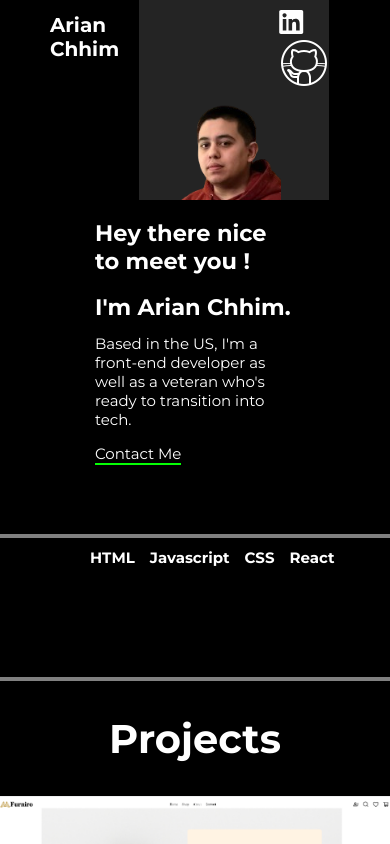
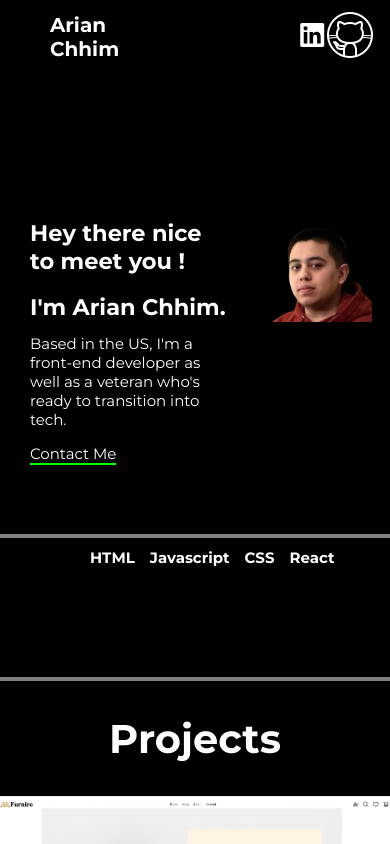
Before and after one commit to arianchhim978/Portfolio, a plain HTML site: page index.html in a window 390 px wide. Shown: the top 844 px of the page. Drawn offline with Linux system fonts and the light colour scheme.

Commit message:
made it more mobile friendly

```diff
--- a/style.css
+++ b/style.css
@@ -114,20 +114,31 @@ button{
     }
 .grey{
     height:200px;
-    width:250px;
+    width:0px;
 
 
+
+}.container2{
+    margin-top:150px;
+    margin-left:40px;
+
+}
+.container{
+    display: flex;
+    margin-right:px;
+    margin-left:110px;
 }
 .text{
     height:100px;
     width:200px;
     font-size:15px;
+    margin-left:30px;
 }
 .text1{
     font-size: 15px;
     width:200px;
     margin-right:auto;
-    margin-left:auto;
+    margin-left:30px;
 }
 .text3{
     font-size:15px;
```
